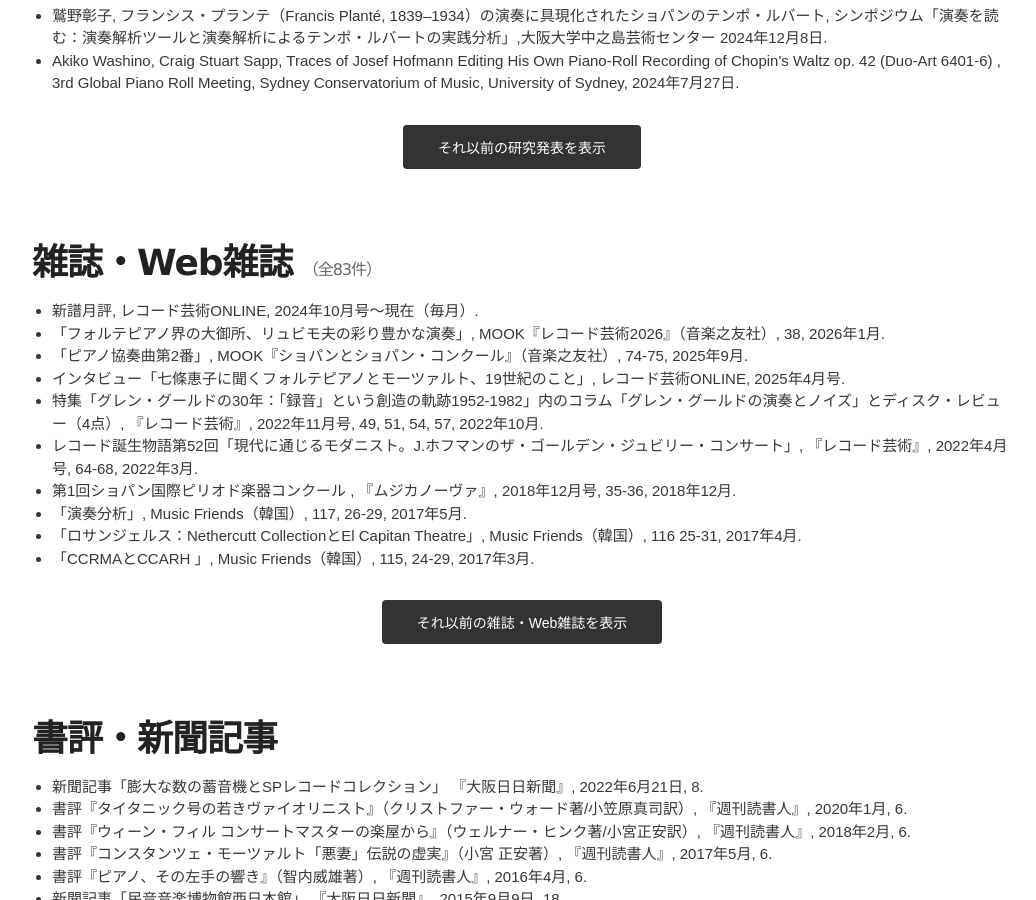
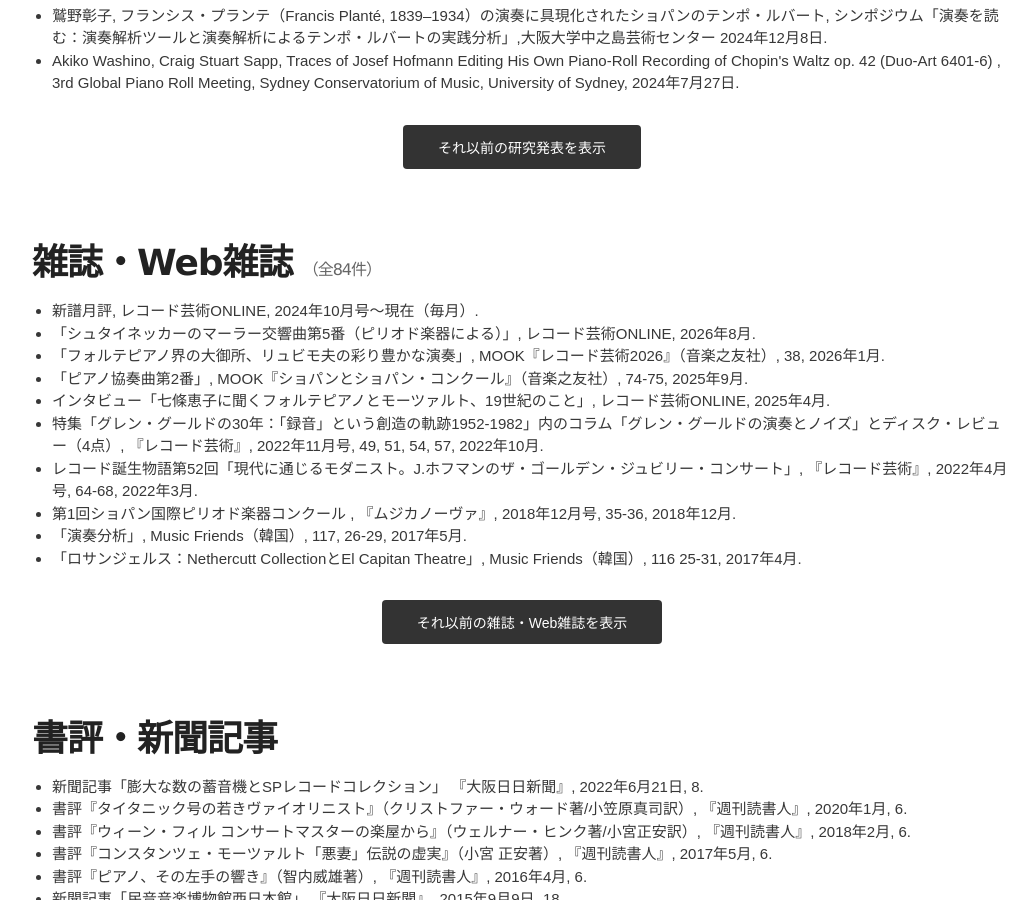
Before and after one commit to akikowashino/akikowashino.github.io, a Jekyll site: the page built from index.md, in a window 1280 px wide and 900 px high, scrolled down 2713 px. Shown: the whole window, without its empty margins (118-1154 px from the left). Built offline with Jekyll 4.4.1, drawn with Linux system fonts in a browser that asks for light colours.

Commit message:
Update index.md

```diff
--- a/index.md
+++ b/index.md
@@ -313,9 +313,10 @@ lang: jp
 
 <ul id="magazine-list">
   <li>新譜月評, レコード芸術ONLINE, 2024年10月号〜現在（毎月）.</li>
+  <li>「シュタイネッカーのマーラー交響曲第5番（ピリオド楽器による）」, レコード芸術ONLINE, 2026年8月.</li>
   <li>「フォルテピアノ界の大御所、リュビモ夫の彩り豊かな演奏」, MOOK『レコード芸術2026』（音楽之友社）, 38, 2026年1月.</li>
   <li>「ピアノ協奏曲第2番」, MOOK『ショパンとショパン・コンクール』（音楽之友社）, 74-75, 2025年9月.</li>
-  <li>インタビュー「七條恵子に聞くフォルテピアノとモーツァルト、19世紀のこと」, レコード芸術ONLINE, 2025年4月号.</li>
+  <li>インタビュー「七條恵子に聞くフォルテピアノとモーツァルト、19世紀のこと」, レコード芸術ONLINE, 2025年4月.</li>
   <li>特集「グレン・グールドの30年：「録音」という創造の軌跡1952-1982」内のコラム「グレン・グールドの演奏とノイズ」とディスク・レビュー（4点）, 『レコード芸術』, 2022年11月号, 49, 51, 54, 57, 2022年10月.</li>
   <li>レコード誕生物語第52回「現代に通じるモダニスト。J.ホフマンのザ・ゴールデン・ジュビリー・コンサート」, 『レコード芸術』, 2022年4月号, 64-68, 2022年3月.</li>
   <li>第1回ショパン国際ピリオド楽器コンクール , 『ムジカノーヴァ』, 2018年12月号, 35-36, 2018年12月.</li>
```
